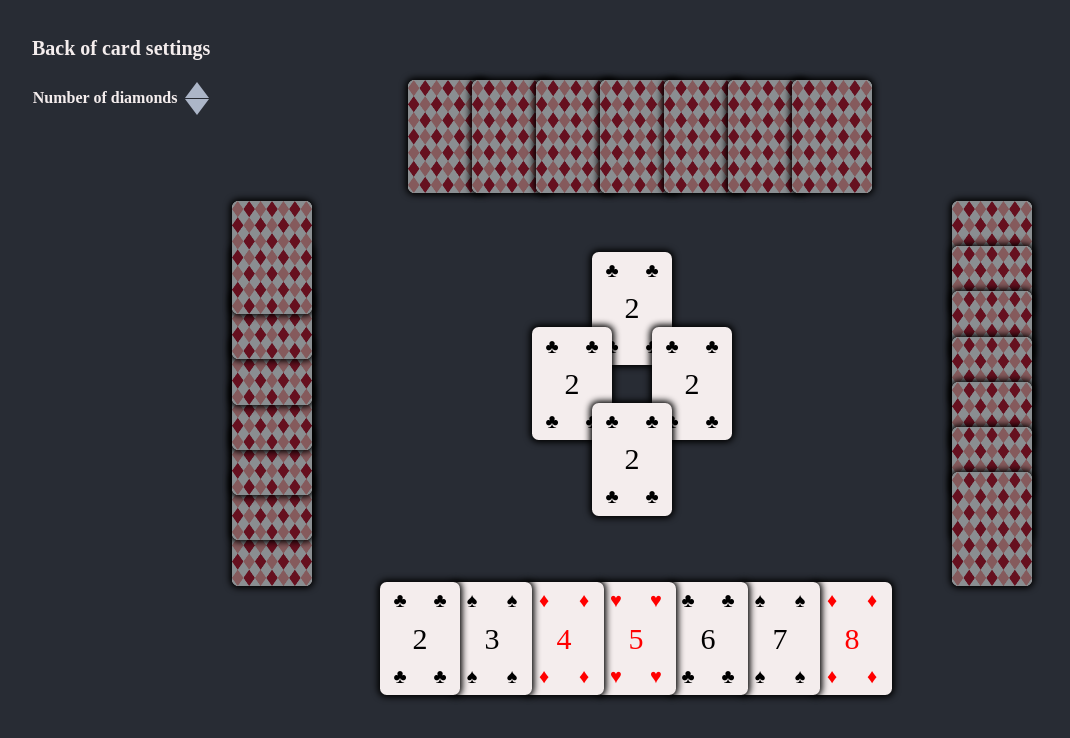
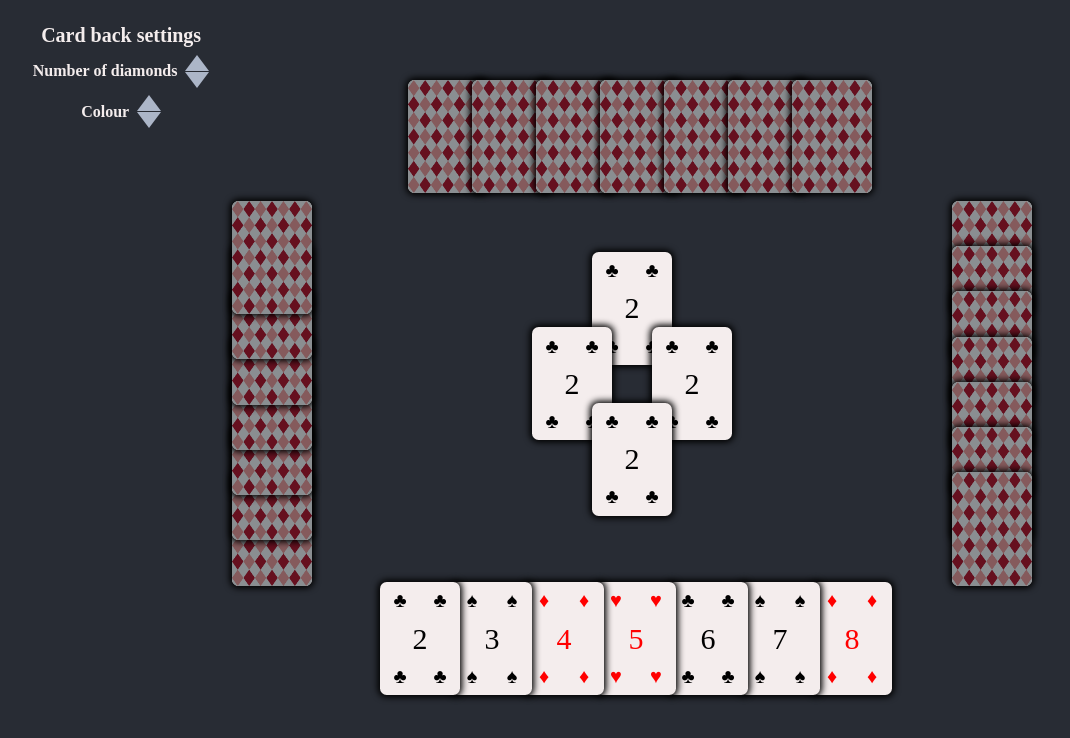
Before and after one commit to callumfairbairn/blob, a React (Create React App) app: page / in a window 1280 px wide. Shown: the top 738 px of the page, without its empty margins (8-1078 px from the left). Built offline with nearby package versions, Linux system fonts and the light colour scheme.

Commit message:
Add up/down colour buttons

```diff
--- a/src/components/CardBackSettingPicker/CardBackSettingsPicker.scss
+++ b/src/components/CardBackSettingPicker/CardBackSettingsPicker.scss
@@ -1,13 +1,13 @@
 @import "../Card/Card";
 
 $button-bottom: $card-width * 0.2;
-//$background-colour: #36827F;
 $text-colour: #F4EDED;
 $button-colour: #ACB6C8;
+$large-font-size: $card-width * 0.25;
+$small-font-size: $card-width * 0.2;
 
 .cardBackSettingsPicker {
   color: $text-colour;
-  //background-color: $background-colour;
   display: flex;
   flex-direction: column;
   justify-content: space-evenly;
@@ -17,37 +17,40 @@ $button-colour: #ACB6C8;
   height: $card-width * 1.5;
   top: $card-width * 0.2;
   left: $card-width * 0.2;
-  font-size: $card-width * 0.25;
+  font-size: $large-font-size;
   font-family: AppleGothic;
   font-weight: bold;
+
+  .colourChanger {
+    display: flex;
+    justify-content: center;
+    width: 100% ;
+    align-items: center;
+    font-size: $small-font-size;
+  }
 
   .diamondsChanger {
     display: flex;
     align-items: center;
-    font-size: $card-width * 0.2;
-    //align-items: center;
-    //justify-content: center;
+    font-size: $small-font-size;
+  }
+
   .buttonContainer {
     margin-left: $card-width * 0.1;
     display: flex;
     flex-direction: column;
-      .diamondsButton {
-        width: 0;
-        height: 0;
-      }
 
-      #moreDiamondsButton {
+    #moreDiamondsButton, #upColourButton {
       border-left: $button-bottom * 0.8 solid transparent;
       border-right: $button-bottom * 0.8 solid transparent;
       border-bottom: $button-bottom solid $button-colour;
       margin-bottom: 1px;
     }
 
-      #fewerDiamondsButton {
+    #fewerDiamondsButton, #downColourButton {
       border-left: $button-bottom * 0.8 solid transparent;
       border-right: $button-bottom * 0.8 solid transparent;
       border-top: $button-bottom solid $button-colour;
     }
   }
 }
-}
--- a/src/components/CardBackSettingPicker/CardBackSettingsPicker.tsx
+++ b/src/components/CardBackSettingPicker/CardBackSettingsPicker.tsx
@@ -1,5 +1,6 @@
 import React, { useContext } from 'react'
 import { AppContext } from '../../AppContext/AppContext'
+import { Dropdown, DropdownButton } from 'react-bootstrap';
 import './CardBackSettingsPicker.scss'
 
 export const diamondLimit = 35;
@@ -9,7 +10,7 @@ export const CardBackSettingsPicker = () => {
 
   return (
     <div className="cardBackSettingsPicker">
-      Back of card settings
+      Card back settings
       <div className="diamondsChanger">
         Number of diamonds
         <div className="buttonContainer">
@@ -35,6 +36,23 @@ export const CardBackSettingsPicker = () => {
           />
         </div>
       </div>
+      <div className="colourChanger">
+        Colour
+        <div className="buttonContainer">
+          <div
+            className="colourButton"
+            id="upColourButton"
+            onClick={() => {}}
+            data-testid="moreDiamondsButton"
+          />
+          <div
+            className="colourButton"
+            id="downColourButton"
+            onClick={() => {}}
+            data-testid="fewerDiamondsButton"
+          />
+        </div>
+      </div>
     </div>
   )
 }
```
Lines whose indentation alone changed are shown as unchanged.
